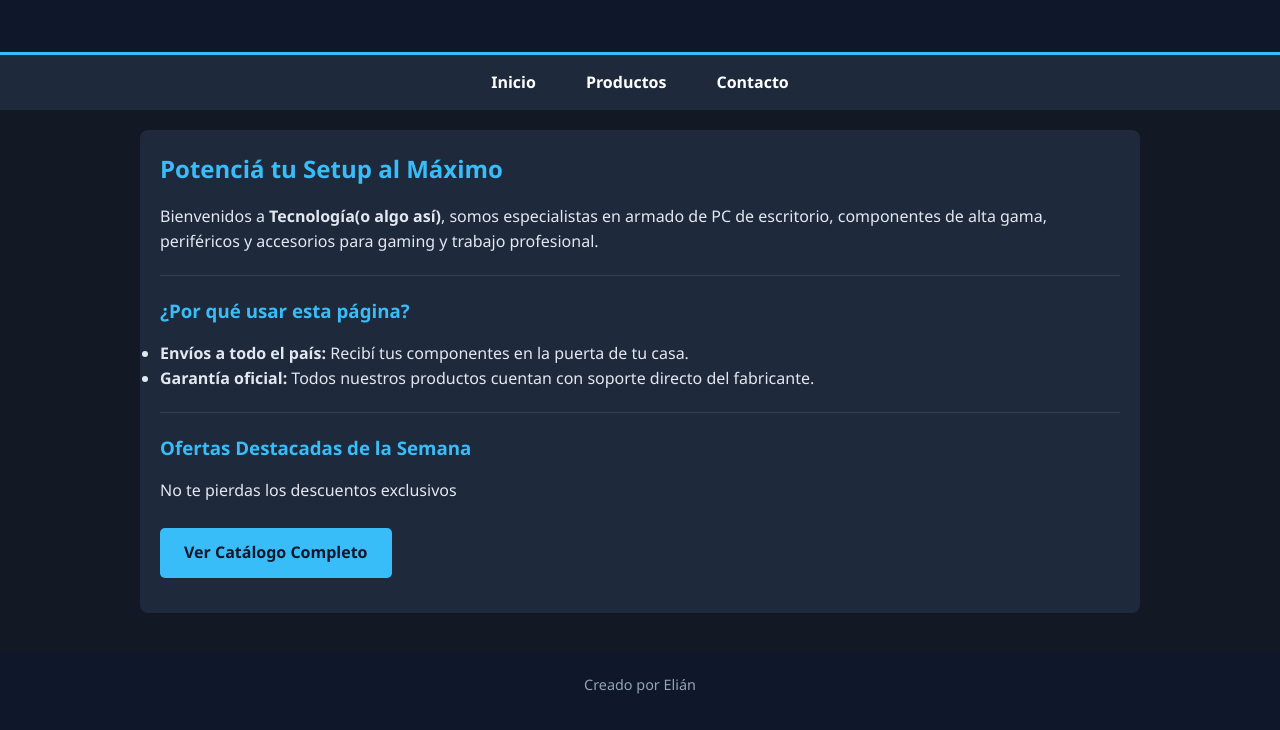
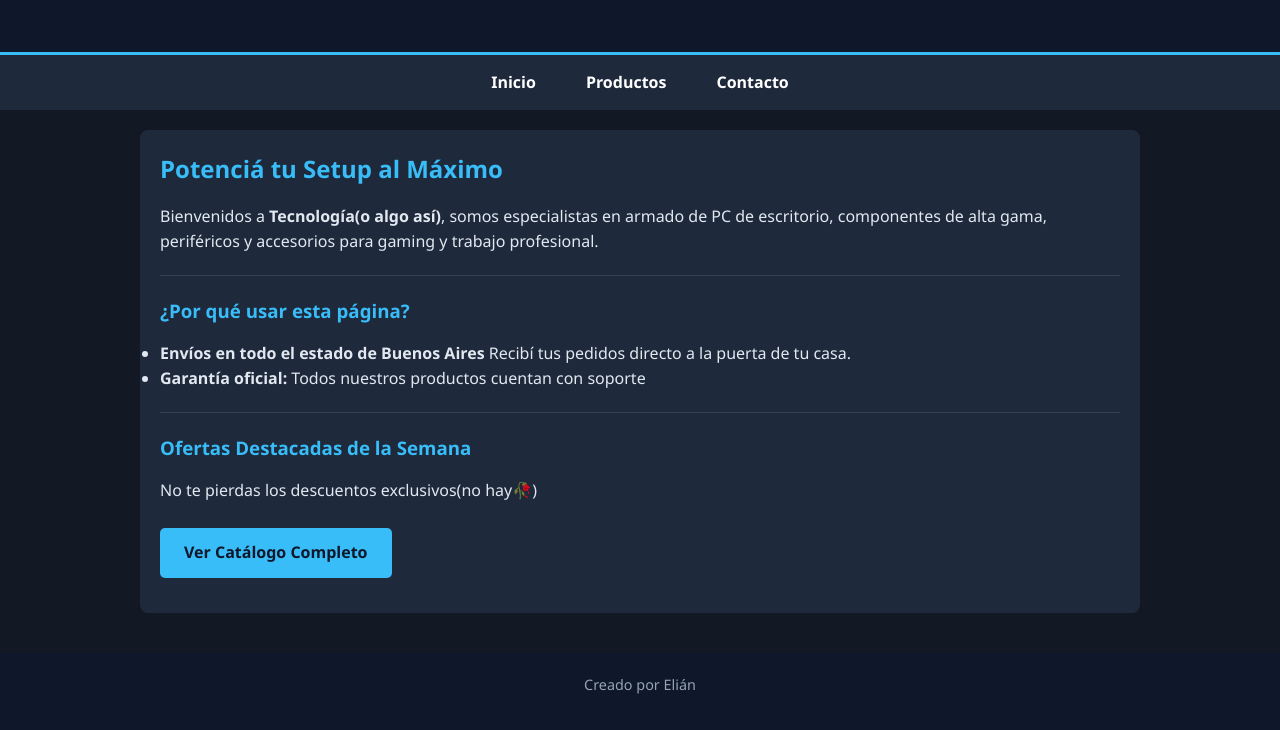
Before and after one commit to MeLlamoElian/TP, a plain HTML site: page Index.html in a window 1280 px wide. Shown: the part 138-868 px from the top of the page. Drawn offline with Linux system fonts and the light colour scheme.

Commit message:
index.html

```diff
--- a/Index.html
+++ b/Index.html
@@ -30,8 +30,8 @@
         <hr> <section class="destacados">
             <h3>¿Por qué usar esta página?</h3>
             <ul>
-                <li><strong>Envíos a todo el país:</strong> Recibí tus componentes en la puerta de tu casa.</li>
-                <li><strong>Garantía oficial:</strong> Todos nuestros productos cuentan con soporte directo del fabricante.</li>
+                <li><strong>Envíos en todo el estado de Buenos Aires</strong> Recibí tus pedidos directo a la puerta de tu casa.</li>
+                <li><strong>Garantía oficial:</strong> Todos nuestros productos cuentan con soporte</li>
 
             </ul>
         </section>
@@ -40,7 +40,7 @@
 
         <section class="ofertas">
             <h3>Ofertas Destacadas de la Semana</h3>
-            <p>No te pierdas los descuentos exclusivos</p>
+            <p>No te pierdas los descuentos exclusivos(no hay🥀)</p>
 
             <p>
                 <a class="boton-accion" href="productos.html">Ver Catálogo Completo</a>
```
